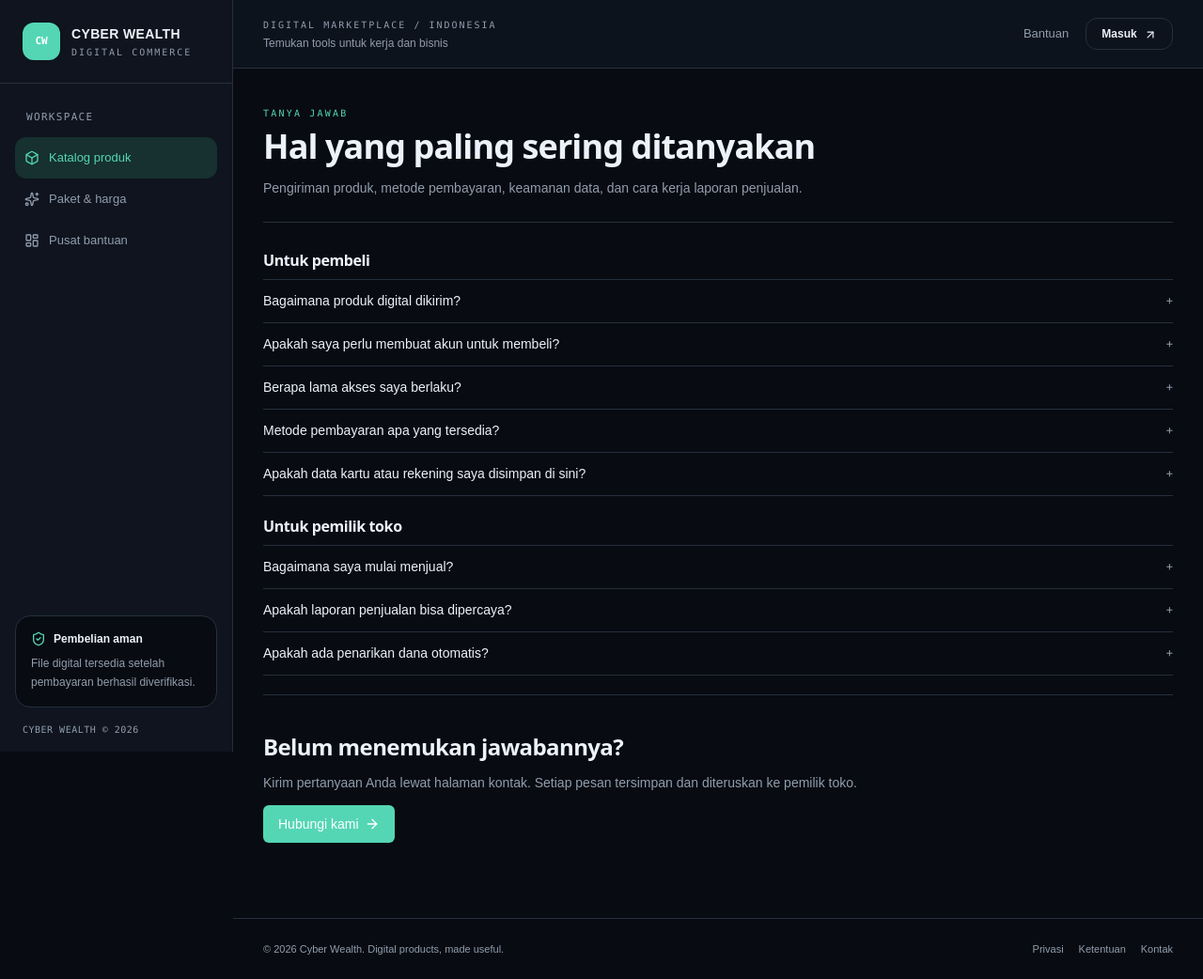
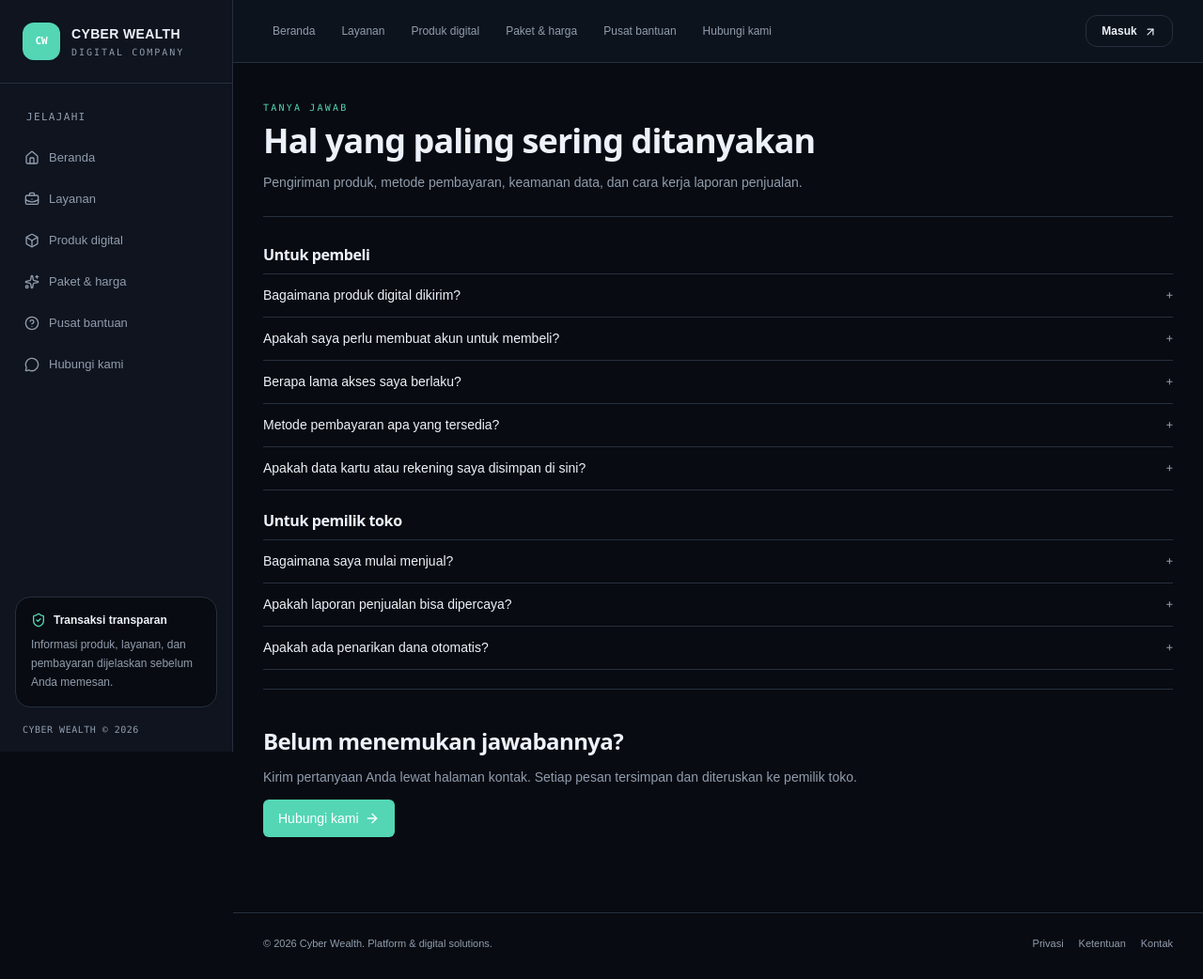
Before and after one commit to FERIYANTO04/cyber-wealth, a Next.js app: page /faq in a window 1280 px wide. Shown: the whole page at 94% size. Built offline with nearby package versions, Linux system fonts and the light colour scheme.

Commit message:
Expand public website navigation across all public pages

```diff
--- a/src/components/StoreFrame.tsx
+++ b/src/components/StoreFrame.tsx
@@ -1,41 +1,49 @@
 import Head from 'next/head'
 import Link from 'next/link'
 import type { ReactNode } from 'react'
-import { ArrowUpRight, Box, LayoutDashboard, ShieldCheck, Sparkles } from 'lucide-react'
+import { ArrowUpRight, Box, BriefcaseBusiness, CircleHelp, Home, LayoutDashboard, MessageCircle, ShieldCheck, Sparkles } from 'lucide-react'
 
 export function StoreFrame({ title, eyebrow, intent, actions, back, variant = 'reading', description, children }: {
   title: string; eyebrow?: string; intent?: string; actions?: ReactNode
   back?: { href: string; label: string }; variant?: 'reading' | 'wide'
   description?: string; children: ReactNode
 }) {
+  const links = [
+    { href: '/', label: 'Beranda', icon: Home },
+    { href: '/jasa', label: 'Layanan', icon: BriefcaseBusiness },
+    { href: '/toko', label: 'Produk digital', icon: Box },
+    { href: '/harga', label: 'Paket & harga', icon: Sparkles },
+    { href: '/faq', label: 'Pusat bantuan', icon: CircleHelp },
+    { href: '/kontak', label: 'Hubungi kami', icon: MessageCircle },
+  ]
   return (
     <div data-frame="store" data-frame-variant={variant} className="min-h-screen bg-canvas text-ink">
       <Head>
-        <title>{title}</title><meta name="viewport" content="width=device-width, initial-scale=1" />
+        <title>{title} — Cyber Wealth</title><meta name="viewport" content="width=device-width, initial-scale=1" />
         <meta name="theme-color" content="#090b10" />
-        <meta name="description" content={description ?? intent ?? 'Cyber Wealth — digital products'} />
+        <meta name="description" content={description ?? intent ?? 'Cyber Wealth — platform digital untuk bisnis'} />
       </Head>
       <aside className="fixed inset-y-0 left-0 z-20 hidden w-[248px] flex-col border-r border-line bg-surface lg:flex">
-        <Link href="/toko" className="flex items-center gap-3 border-b border-line px-6 py-6">
+        <Link href="/" className="flex items-center gap-3 border-b border-line px-6 py-6">
           <span className="brand-mark !size-10 !rounded-xl !bg-signal !text-white">CW</span>
-          <span><span className="block text-sm font-bold tracking-wide text-ink">CYBER WEALTH</span><span className="mt-0.5 block font-mono text-[10px] uppercase tracking-[.2em] text-ink-quiet">Digital commerce</span></span>
+          <span><span className="block text-sm font-bold tracking-wide text-ink">CYBER WEALTH</span><span className="mt-0.5 block font-mono text-[10px] uppercase tracking-[.2em] text-ink-quiet">Digital company</span></span>
         </Link>
-        <div className="px-4 pt-7"><p className="eyebrow px-3 pb-3">Workspace</p>
-          <Link href="/toko" className="nav-quiet !min-h-11 !rounded-xl !bg-signal-soft !text-signal"><Box className="size-4"/> Katalog produk</Link>
-          <Link href="/harga" className="nav-quiet !min-h-11 !rounded-xl"><Sparkles className="size-4"/> Paket & harga</Link>
-          <Link href="/faq" className="nav-quiet !min-h-11 !rounded-xl"><LayoutDashboard className="size-4"/> Pusat bantuan</Link>
+        <div className="px-4 pt-7"><p className="eyebrow px-3 pb-3">Jelajahi</p>
+          {links.map(({ href, label, icon: Icon }) => <Link key={href} href={href} className="nav-quiet !min-h-11 !rounded-xl"><Icon className="size-4"/> {label}</Link>)}
         </div>
         <div className="mt-auto p-4">
-          <div className="rounded-2xl border border-line bg-canvas p-4"><div className="flex items-center gap-2 text-xs font-semibold"><ShieldCheck className="size-4 text-signal"/> Pembelian aman</div><p className="mt-2 text-xs leading-5 text-ink-quiet">File digital tersedia setelah pembayaran berhasil diverifikasi.</p></div>
+          <div className="rounded-2xl border border-line bg-canvas p-4"><div className="flex items-center gap-2 text-xs font-semibold"><ShieldCheck className="size-4 text-signal"/> Transaksi transparan</div><p className="mt-2 text-xs leading-5 text-ink-quiet">Informasi produk, layanan, dan pembayaran dijelaskan sebelum Anda memesan.</p></div>
           <p className="px-2 pt-4 font-mono text-[10px] tracking-wider text-ink-quiet">CYBER WEALTH © 2026</p>
         </div>
       </aside>
       <div className="lg:pl-[248px]">
         <header className="sticky top-0 z-10 border-b border-line bg-surface/90 backdrop-blur-xl">
           <div className="mx-auto flex max-w-6xl items-center justify-between gap-3 px-4 py-4 sm:px-8">
-            <Link href="/toko" className="flex items-center gap-2 lg:hidden"><span className="brand-mark !bg-signal !text-white">CW</span><span className="text-sm font-bold">CYBER WEALTH</span></Link>
-            <div className="hidden min-w-0 lg:block"><p className="font-mono text-[10px] uppercase tracking-[.2em] text-ink-quiet">Digital marketplace / Indonesia</p><p className="mt-1 text-xs text-ink-quiet">Temukan tools untuk kerja dan bisnis</p></div>
-            <nav className="flex items-center gap-2"><Link href="/faq" className="nav-quiet hidden sm:flex">Bantuan</Link><Link href="/masuk" className="rounded-xl border border-line px-4 py-2 text-xs font-semibold text-ink transition hover:border-signal hover:text-signal">Masuk <ArrowUpRight className="ml-1 inline size-3.5"/></Link></nav>
+            <Link href="/" className="flex items-center gap-2 lg:hidden"><span className="brand-mark !bg-signal !text-white">CW</span><span className="text-sm font-bold">CYBER WEALTH</span></Link>
+            <nav className="flex min-w-0 items-center gap-1 overflow-x-auto text-xs sm:gap-2">
+              {links.map(({ href, label }) => <Link key={href} href={href} className="whitespace-nowrap rounded-lg px-2.5 py-2 text-ink-quiet transition hover:bg-signal-soft hover:text-signal">{label}</Link>)}
+            </nav>
+            <Link href="/masuk" className="shrink-0 rounded-xl border border-line px-4 py-2 text-xs font-semibold text-ink transition hover:border-signal hover:text-signal">Masuk <ArrowUpRight className="ml-1 inline size-3.5"/></Link>
           </div>
         </header>
         <main className="mx-auto w-full max-w-6xl px-4 pb-20 pt-8 sm:px-8 sm:pt-10">
@@ -46,7 +54,7 @@ export function StoreFrame({ title, eyebrow, intent, actions, back, variant = 'r
           </div>
           {children}
         </main>
-        <footer className="border-t border-line"><div className="mx-auto flex max-w-6xl flex-wrap items-center justify-between gap-3 px-4 py-6 text-[11px] text-ink-quiet sm:px-8"><span>© 2026 Cyber Wealth. Digital products, made useful.</span><div className="flex gap-4"><Link href="/privasi">Privasi</Link><Link href="/syarat">Ketentuan</Link><Link href="/kontak">Kontak</Link></div></div></footer>
+        <footer className="border-t border-line"><div className="mx-auto flex max-w-6xl flex-wrap items-center justify-between gap-3 px-4 py-6 text-[11px] text-ink-quiet sm:px-8"><span>© 2026 Cyber Wealth. Platform & digital solutions.</span><div className="flex gap-4"><Link href="/privasi">Privasi</Link><Link href="/syarat">Ketentuan</Link><Link href="/kontak">Kontak</Link></div></div></footer>
       </div>
     </div>
   )
```
